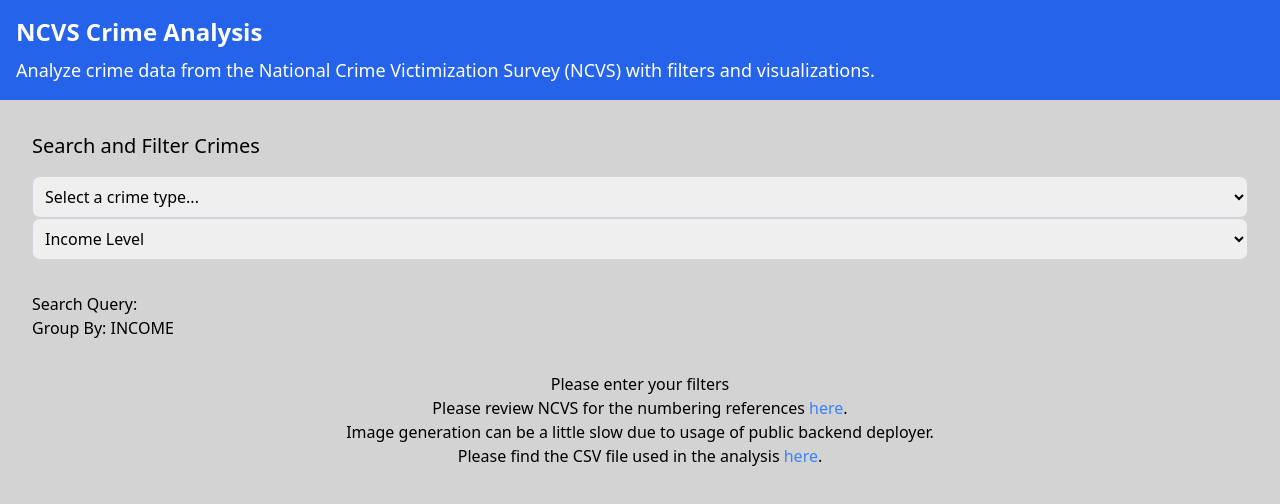
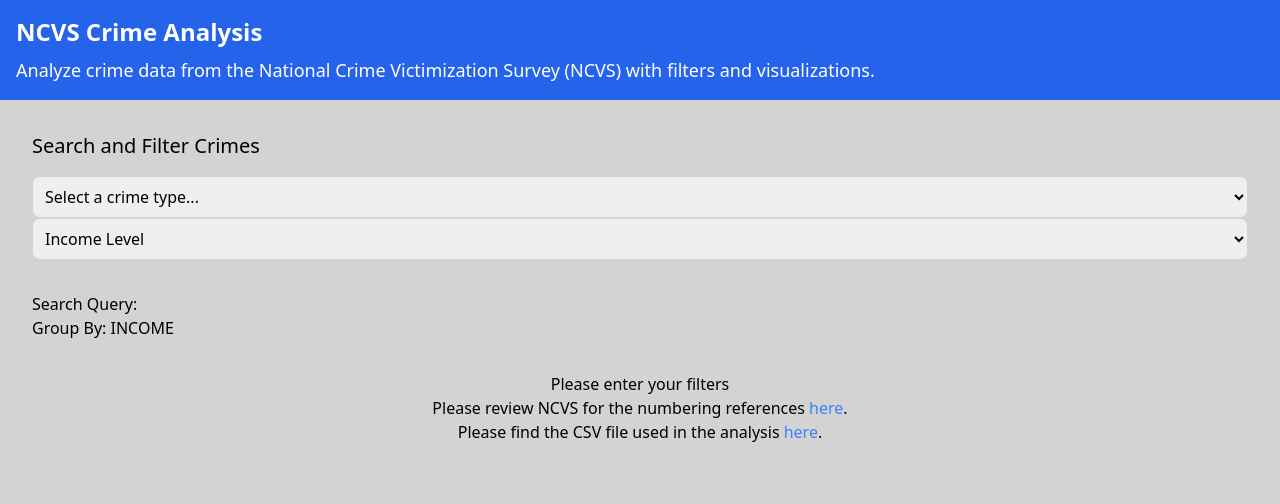
Before and after one commit to zelshahawy/crime-reports, a Next.js app: page / in a window 1280 px wide. Shown: the top 504 px of the page. Built offline with nearby package versions, Linux system fonts and the light colour scheme.

Commit message:
removed slow generation msg

```diff
--- a/app/page.tsx
+++ b/app/page.tsx
@@ -62,7 +62,6 @@
                             {isLoading && <p>Please enter your filters</p>}
                             {imageUrl && <img src={imageUrl} alt="Crime Data Visualization" />}
                             <p>Please review NCVS for the numbering references <a className='text-blue-500 hover:underline' href='https://bjs.ojp.gov/programs/ncvs#:~:text=Description,persons%20in%20about%20150%2C000%20households.'>here</a>.</p>
-                            <p> Image generation can be a little slow due to usage of public backend deployer.</p>
                             <p> Please find the CSV file used in the analysis <a href={PATHTOCSV} download rel='noopener noreferrer'  className='text-blue-500 hover:underline'>here</a>.</p>
                         </div>
                     </div>
```
